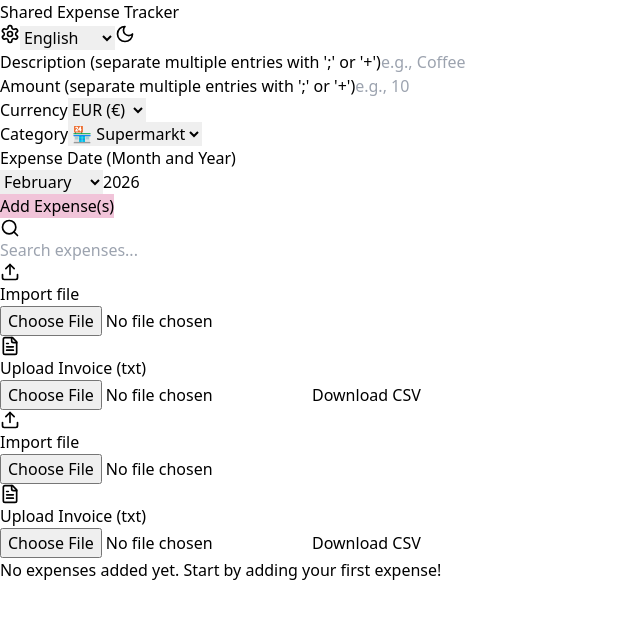
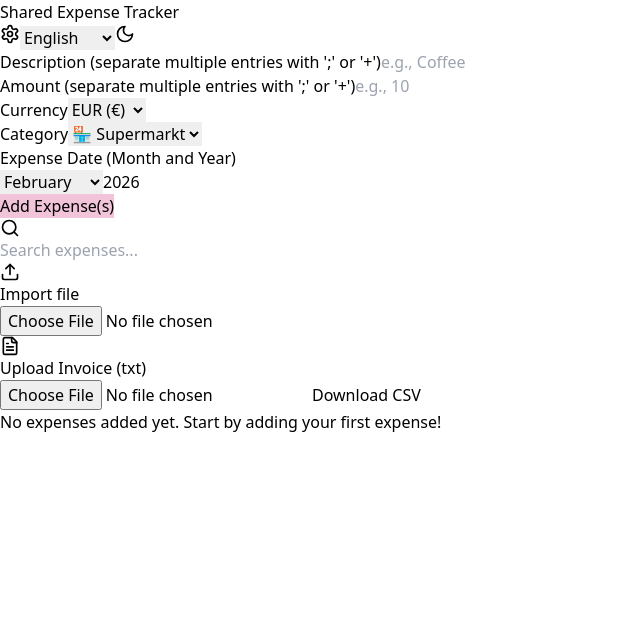
Before and after one commit to dotrung1998/shareSpend, a React (Vite) app: page / in a window 1280 px wide. Shown: the top 618 px of the page, without its empty margins (0-640 px from the left). Built offline with nearby package versions, Linux system fonts and the light colour scheme.

Commit message:
fix: sticky batch edit panel with counter badge

```diff
--- a/src/App.tsx
+++ b/src/App.tsx
@@ -38,7 +38,7 @@ const translations = {
     searchResults: "results found",
     clearSearch: "Clear",
     batchEditSelected: "Batch Edit Selected Expenses",
-    applyChanges: "Apply Changes to Selected Expenses",
+    applyChanges: "Apply Changes",
     noExpensesYet: "No expenses added yet. Start by adding your first expense!",
     totalExpenses: "Total Expenses:",
     downloadCSV: "Download CSV",
@@ -97,8 +97,8 @@ const translations = {
     searchExpenses: "Ausgaben durchsuchen...",
     searchResults: "Ergebnisse gefunden",
     clearSearch: "Löschen",
-    batchEditSelected: "Ausgewählte Ausgaben Stapelbearbeitung",
-    applyChanges: "Änderungen auf ausgewählte Ausgaben anwenden",
+    batchEditSelected: "Ausgewählte Ausgaben bearbeiten",
+    applyChanges: "Änderungen anwenden",
     noExpensesYet: "Noch keine Ausgaben hinzugefügt. Beginnen Sie mit der ersten Ausgabe!",
     totalExpenses: "Gesamtausgaben:",
     downloadCSV: "CSV herunterladen",
@@ -157,8 +157,8 @@ const translations = {
     searchExpenses: "Tìm kiếm chi phí...",
     searchResults: "kết quả",
     clearSearch: "Xóa",
-    batchEditSelected: "Chỉnh Sửa Hàng Loạt Các Chi Phí Được Chọn",
-    applyChanges: "Áp dụng thay đổi cho các chi phí được chọn",
+    batchEditSelected: "Chỉnh Sửa Hàng Loạt",
+    applyChanges: "Áp dụng",
     noExpensesYet: "Chưa có chi phí nào. Hãy bắt đầu bằng cách thêm chi phí đầu tiên!",
     totalExpenses: "Tổng Chi Phí:",
     downloadCSV: "Tải xuống CSV",
@@ -1298,39 +1298,6 @@ const ExpenseTracker: React.FC = () => {
           </button>
         </div>
 
-        <div className="flex gap-2 mb-4">
-          <label className="flex-1 cursor-pointer">
-            <div className={`p-3 rounded text-center ${isDarkMode ? 'bg-gray-700' : 'bg-gray-200'}`}>
-              <Upload className="inline mr-2" size={20} />
-              {t.importFile}
-            </div>
-            <input
-              type="file"
-              accept=".csv"
-              onChange={handleCSVUpload}
-              className="hidden"
-            />
-          </label>
-          <label className="flex-1 cursor-pointer">
-            <div className={`p-3 rounded text-center ${isDarkMode ? 'bg-gray-700' : 'bg-gray-200'}`}>
-              <FileText className="inline mr-2" size={20} />
-              {t.uploadInvoice}
-            </div>
-            <input
-              type="file"
-              accept=".txt,.pdf"
-              onChange={handleInvoiceUpload}
-              className="hidden"
-            />
-          </label>
-          <button
-            onClick={downloadCSV}
-            className={`flex-1 p-3 rounded ${isDarkMode ? 'bg-gray-700' : 'bg-gray-200'}`}
-          >
-            {t.downloadCSV}
-          </button>
-        </div>
-
         {/* Sticky Batch Edit - shows when expenses are selected */}
         {selectedExpenseIds.length > 0 && (
           <div className={`sticky top-4 z-40 p-4 rounded mb-4 shadow-lg border-2 ${isDarkMode ? 'bg-gray-800 border-blue-500' : 'bg-blue-50 border-blue-400'}`}>
@@ -1381,7 +1348,6 @@ const ExpenseTracker: React.FC = () => {
         )}
 
         <div>
-
           {Object.keys(categories).map(categoryKey => {
             const filteredExpenses = getFilteredExpenses();
             const categoryExpenses = filteredExpenses.filter(exp => exp.category === categoryKey);
```
